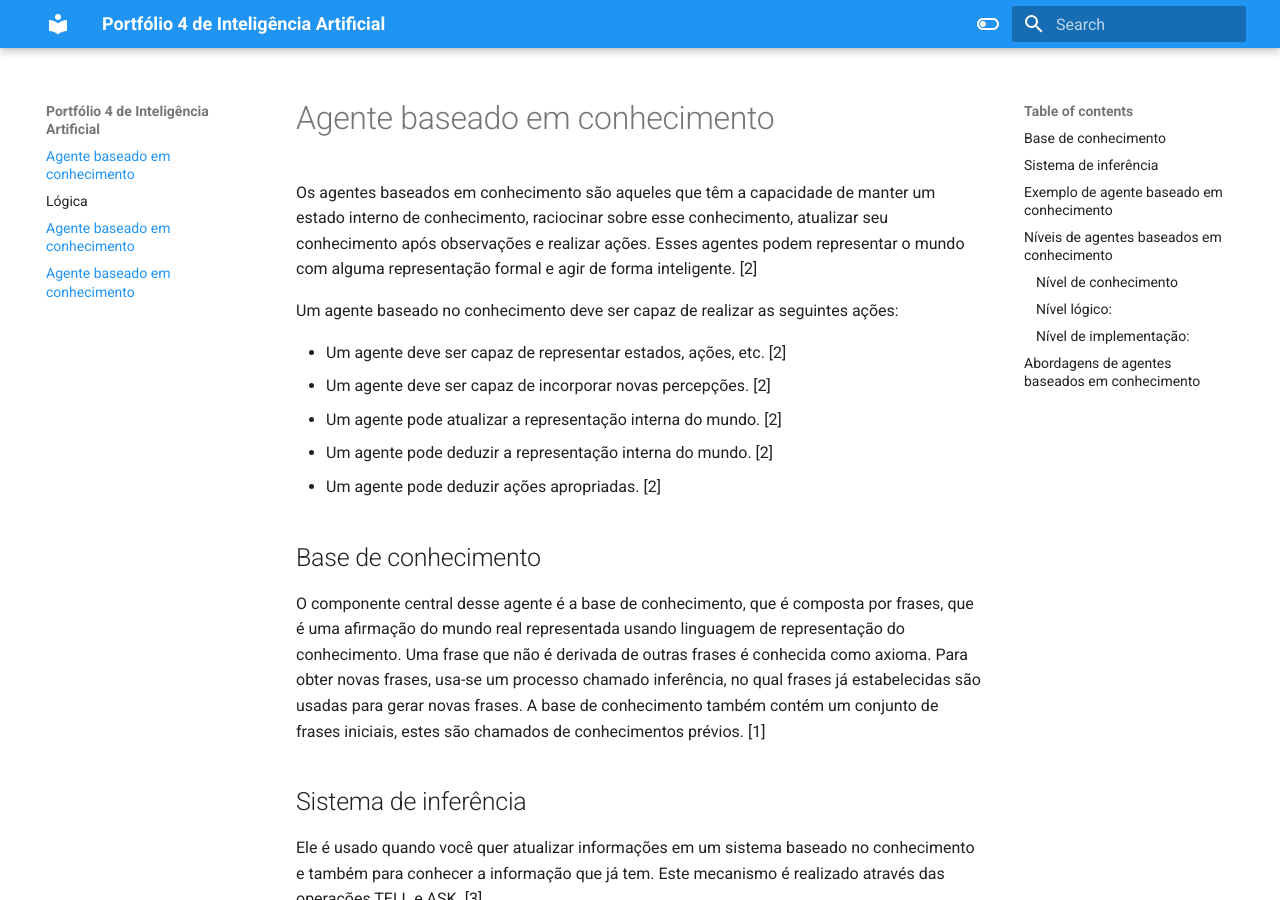
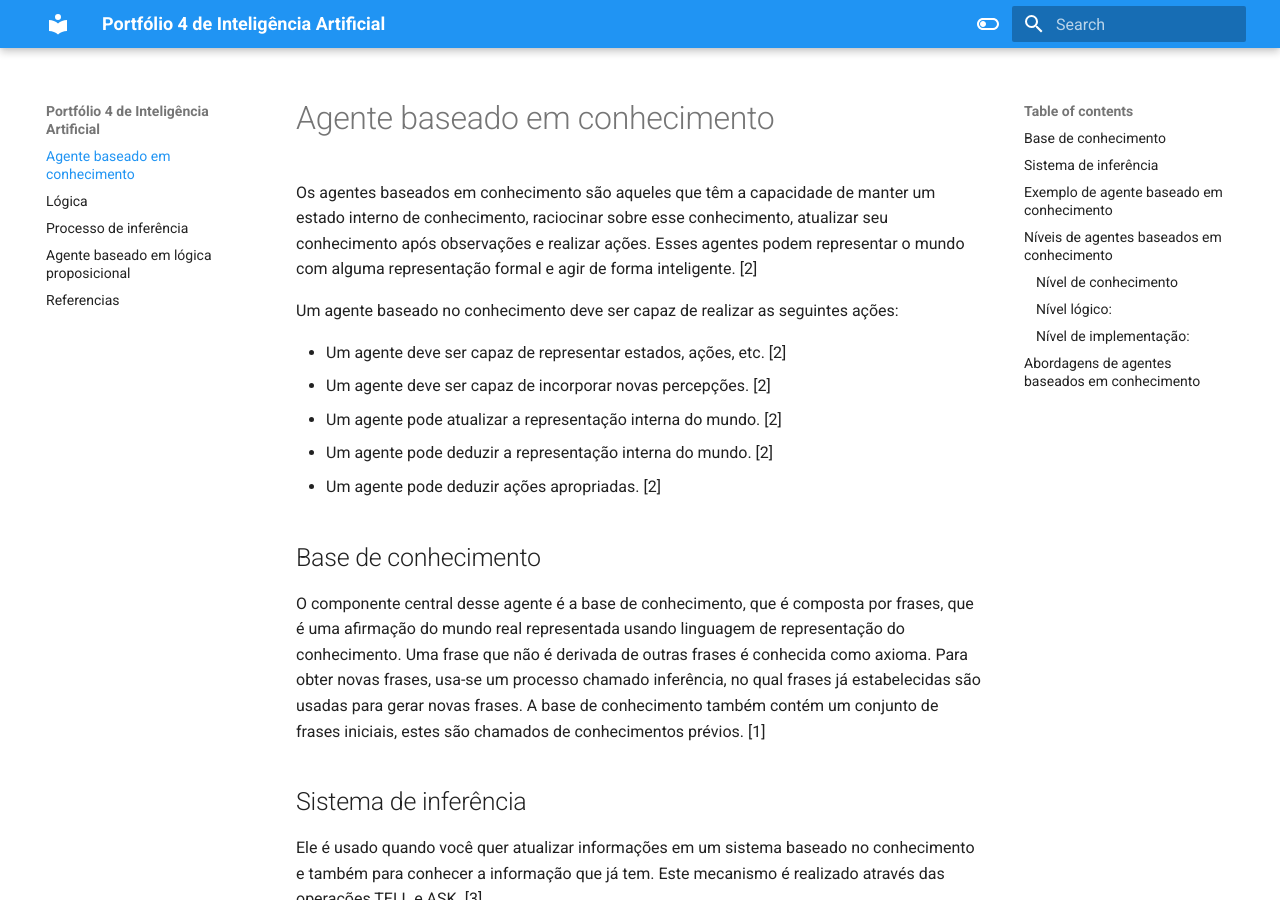
Before and after one commit to sebazac332/Portfolio4IA, an MkDocs documentation site: the page built from docs/index.md, in a window 1280 px wide and 900 px high. Built offline with MkDocs 1.6.1 and Material for MkDocs 9.7.7, drawn with Linux system fonts in a browser that asks for light colours; some of the changed lines change nothing that is shown.

Commit message:
done for real

```diff
--- a/mkdocs.yml
+++ b/mkdocs.yml
@@ -16,5 +16,6 @@ theme:
 nav:
   - Agente baseado em conhecimento: index.md
   - Lógica: logic.md
-  - Processo de inferência: index.md
-  - Agente baseado em lógica proposicional: index.md
+  - Processo de inferência: inference_process.md
+  - Agente baseado em lógica proposicional: propositional_agent.md
+  - Referencias: references.md
```
Also changed, not shown: docs/propositional_agent.md (renamed from propositional_agent.md), docs/references.md (renamed from references.md), 1 other file.
